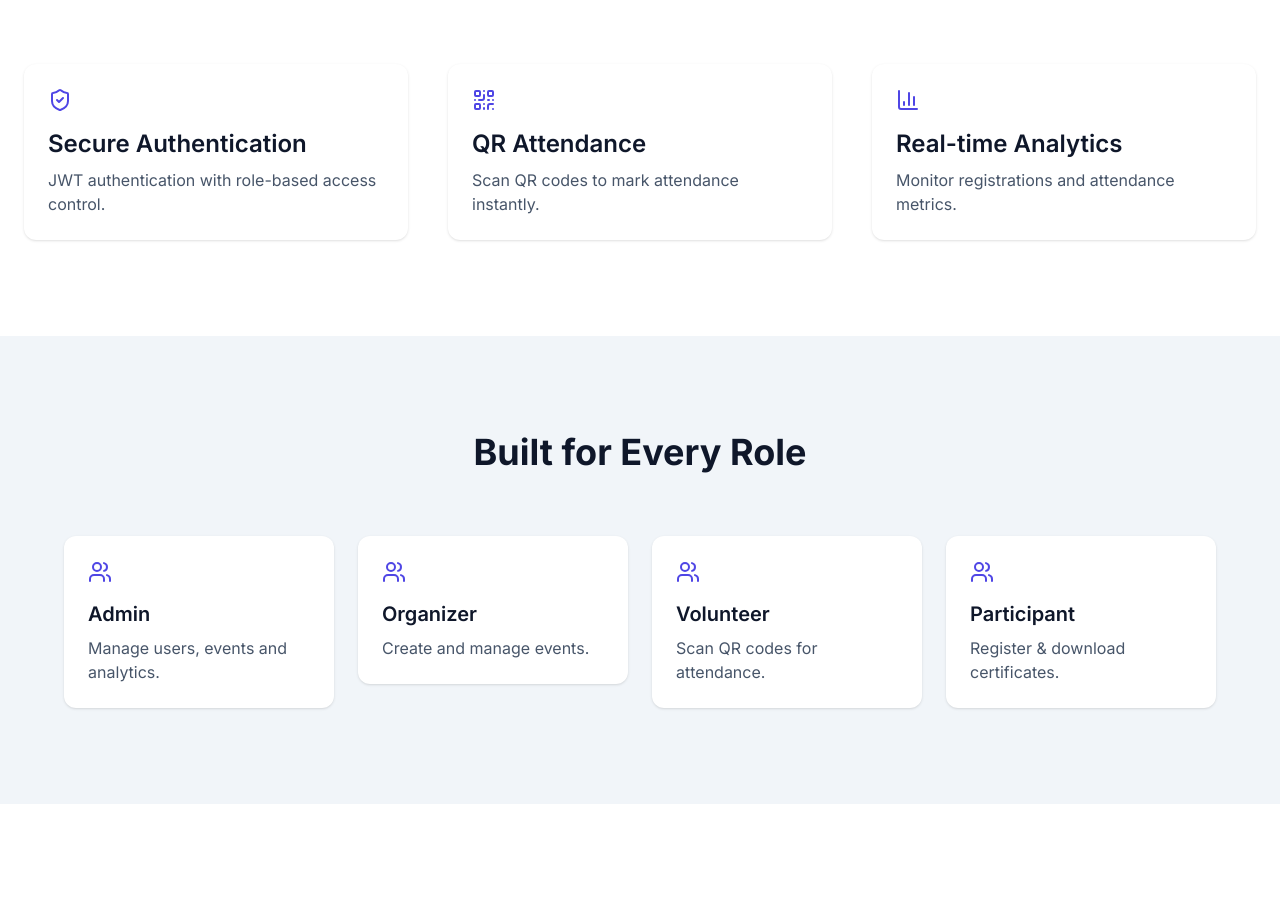
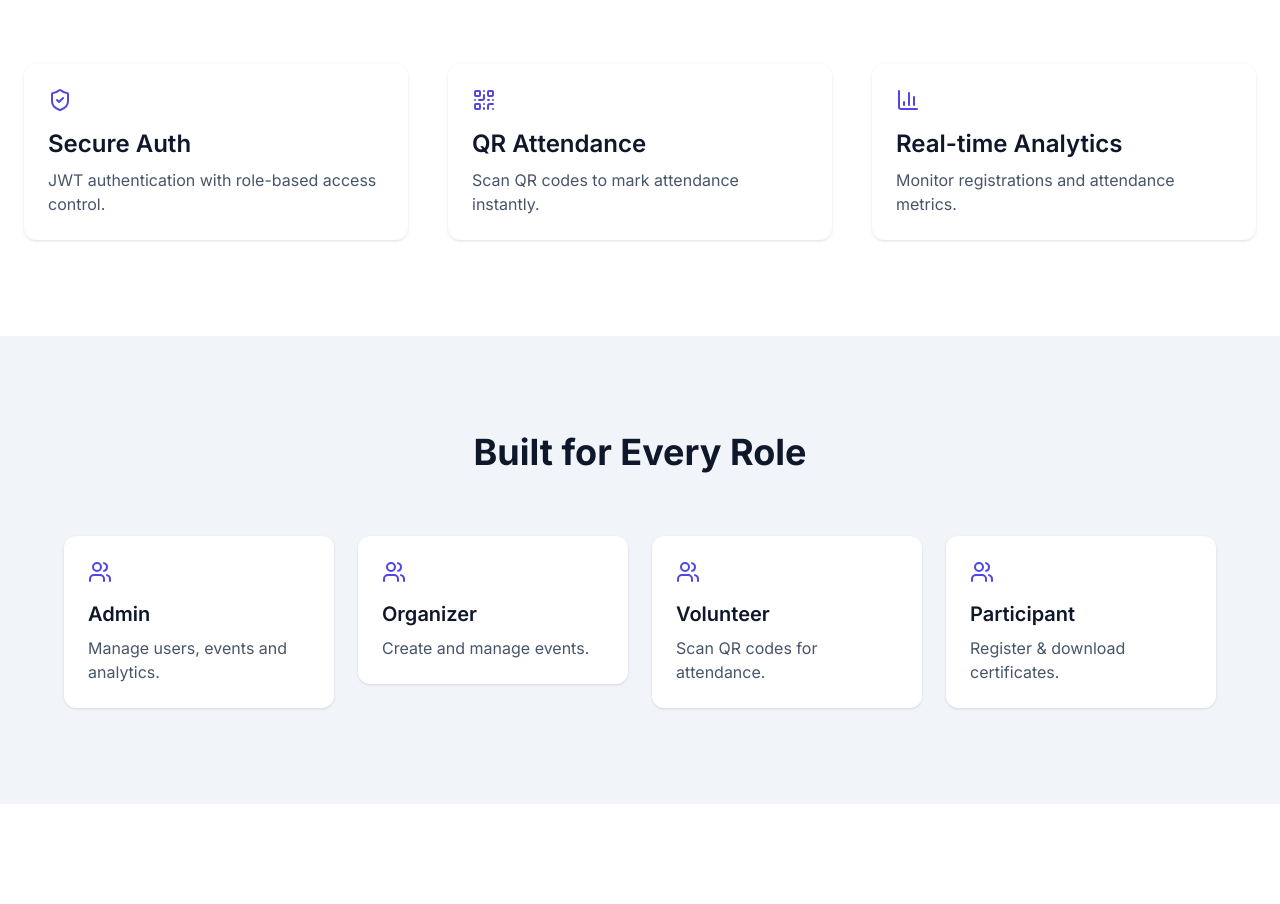
Before and after one commit to devvarshney45/-smart-event-platform, a React (Vite) app in the folder frontend/: page / in a window 1280 px wide. Shown: the part 1260-2164 px from the top of the page. Built offline with nearby package versions, Linux system fonts and the light colour scheme.

Commit message:
Shorten title from 'Secure Authentication' to 'Secure Auth'

```diff
--- a/frontend/src/pages/Landing.jsx
+++ b/frontend/src/pages/Landing.jsx
@@ -99,7 +99,7 @@ export default function Landing() {
 
           <Feature
             icon={<ShieldCheck />}
-            title="Secure Authentication"
+            title="Secure Auth"
             desc="JWT authentication with role-based access control."
           />
 
```
